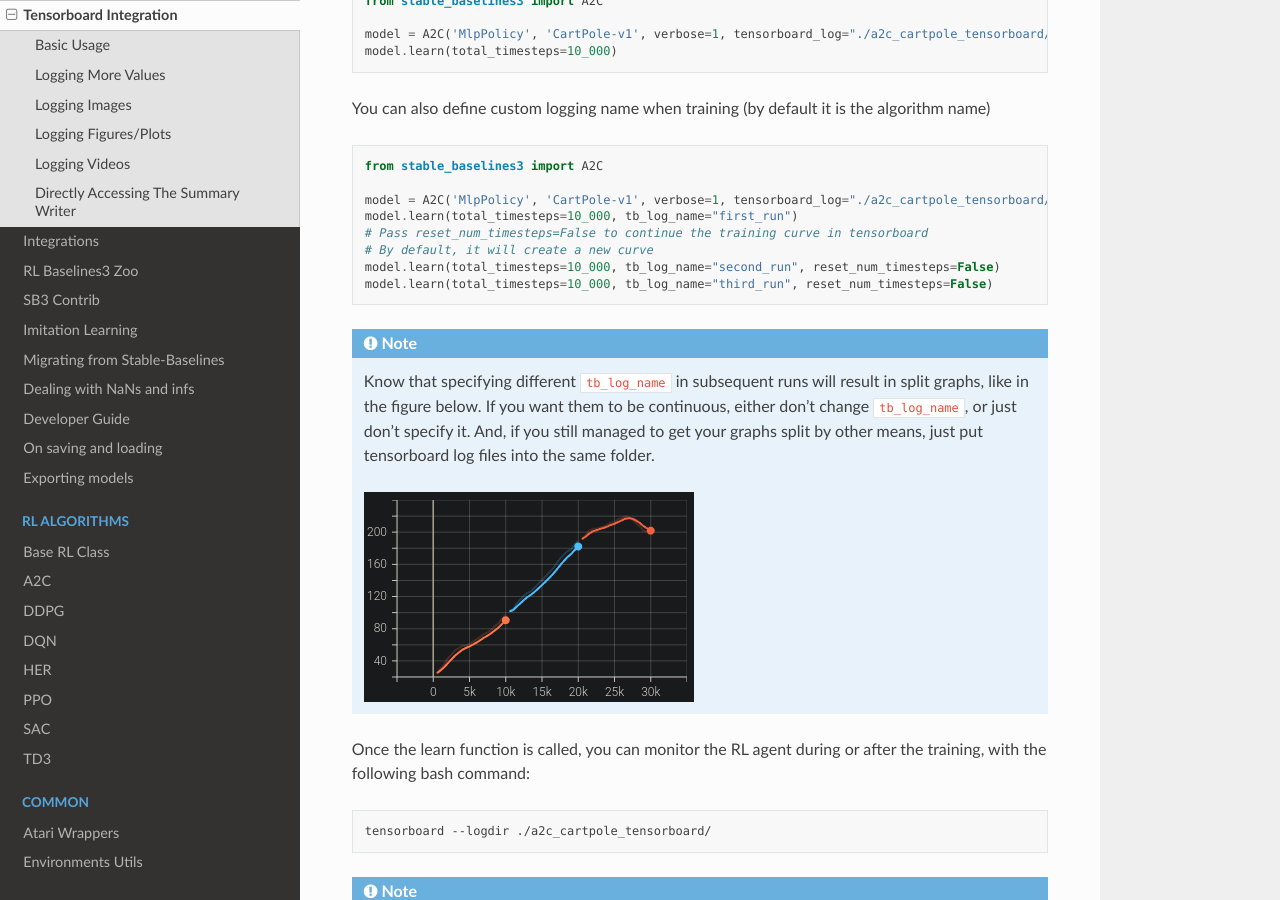
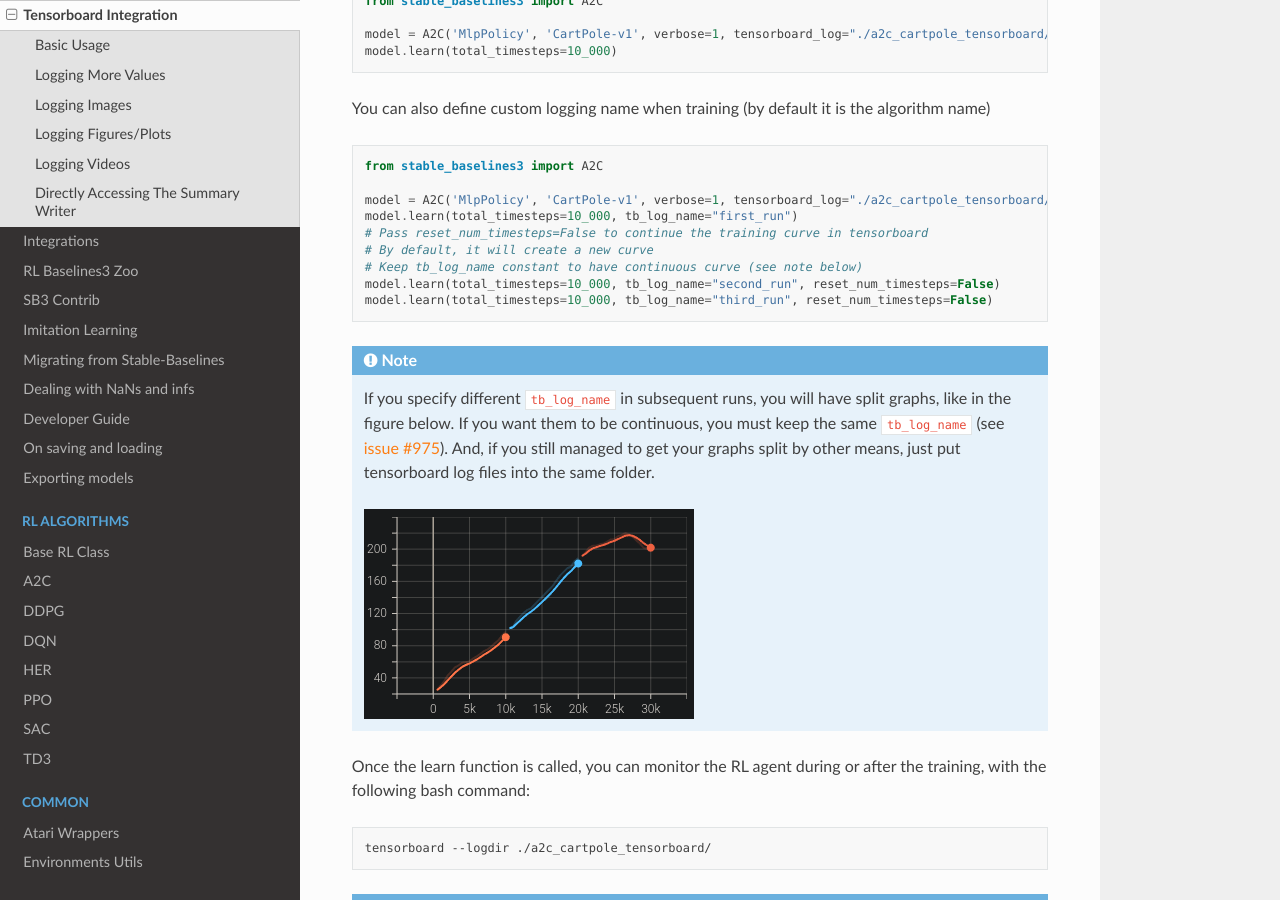
Before and after one commit to DLR-RM/stable-baselines3, a Sphinx documentation site: the page built from docs/guide/tensorboard.rst, in a window 1280 px wide and 900 px high, scrolled down 302 px. Built offline with Sphinx 7.4.7 and the Read the Docs theme 2.0.0, drawn with Linux system fonts in a browser that asks for light colours.

Commit message:
Rephrase and add link to issue

```diff
--- a/docs/guide/tensorboard.rst
+++ b/docs/guide/tensorboard.rst
@@ -26,13 +26,14 @@ You can also define custom logging name when training (by default it is the algo
     model.learn(total_timesteps=10_000, tb_log_name="first_run")
     # Pass reset_num_timesteps=False to continue the training curve in tensorboard
     # By default, it will create a new curve
+    # Keep tb_log_name constant to have continuous curve (see note below)
     model.learn(total_timesteps=10_000, tb_log_name="second_run", reset_num_timesteps=False)
     model.learn(total_timesteps=10_000, tb_log_name="third_run", reset_num_timesteps=False)
 
 
 .. note::
-    Know that specifying different ``tb_log_name`` in subsequent runs will result in split graphs, like in the figure below.
-    If you want them to be continuous, either don't change ``tb_log_name``, or just don't specify it.
+    If you specify different ``tb_log_name`` in subsequent runs, you will have split graphs, like in the figure below.
+    If you want them to be continuous, you must keep the same ``tb_log_name`` (see `issue #975 <https://github.com/DLR-RM/stable-baselines3/issues/975#issuecomment-1198992211>`_).
     And, if you still managed to get your graphs split by other means, just put tensorboard log files into the same folder.
 
     .. image:: ../_static/img/split_graph.png
```
